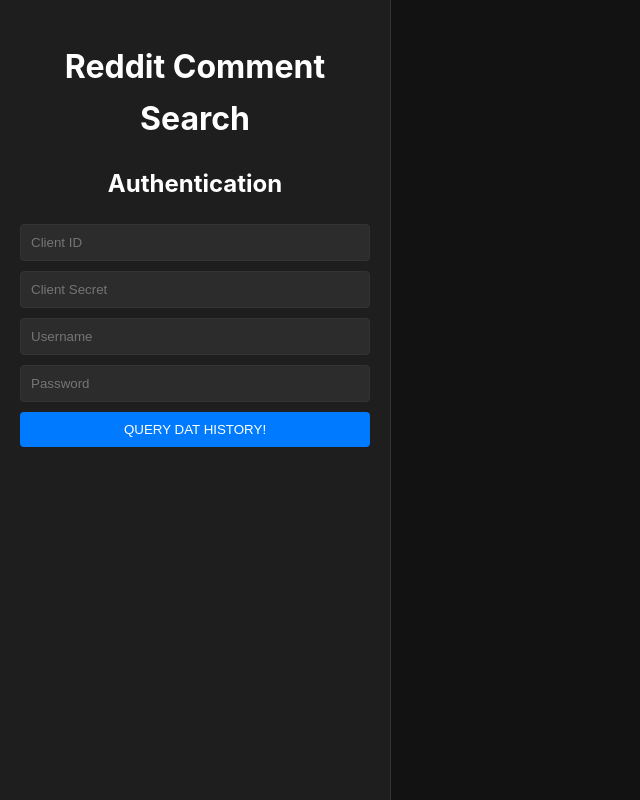
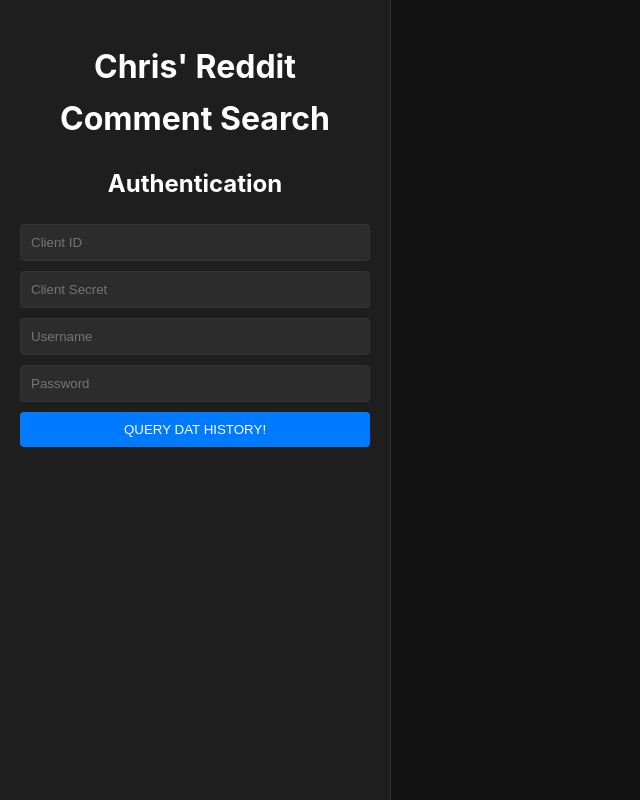
Before and after one commit to cdmerchant13/redditcommentsearch, a plain HTML site: page index.html in a window 1280 px wide. Shown: the whole page, without its empty margins (0-640 px from the left). Drawn offline with nearby package versions, Linux system fonts and the light colour scheme.

Commit message:
Update index.html

```diff
--- a/index.html
+++ b/index.html
@@ -17,7 +17,7 @@
 <body>
     <div class="main-layout">
         <div class="sidebar">
-            <h1>Reddit Comment Search</h1>
+            <h1>Chris' Reddit Comment Search</h1>
             <div id="auth-container">
                 <h2>Authentication</h2>
                 <form id="auth-form">
```
